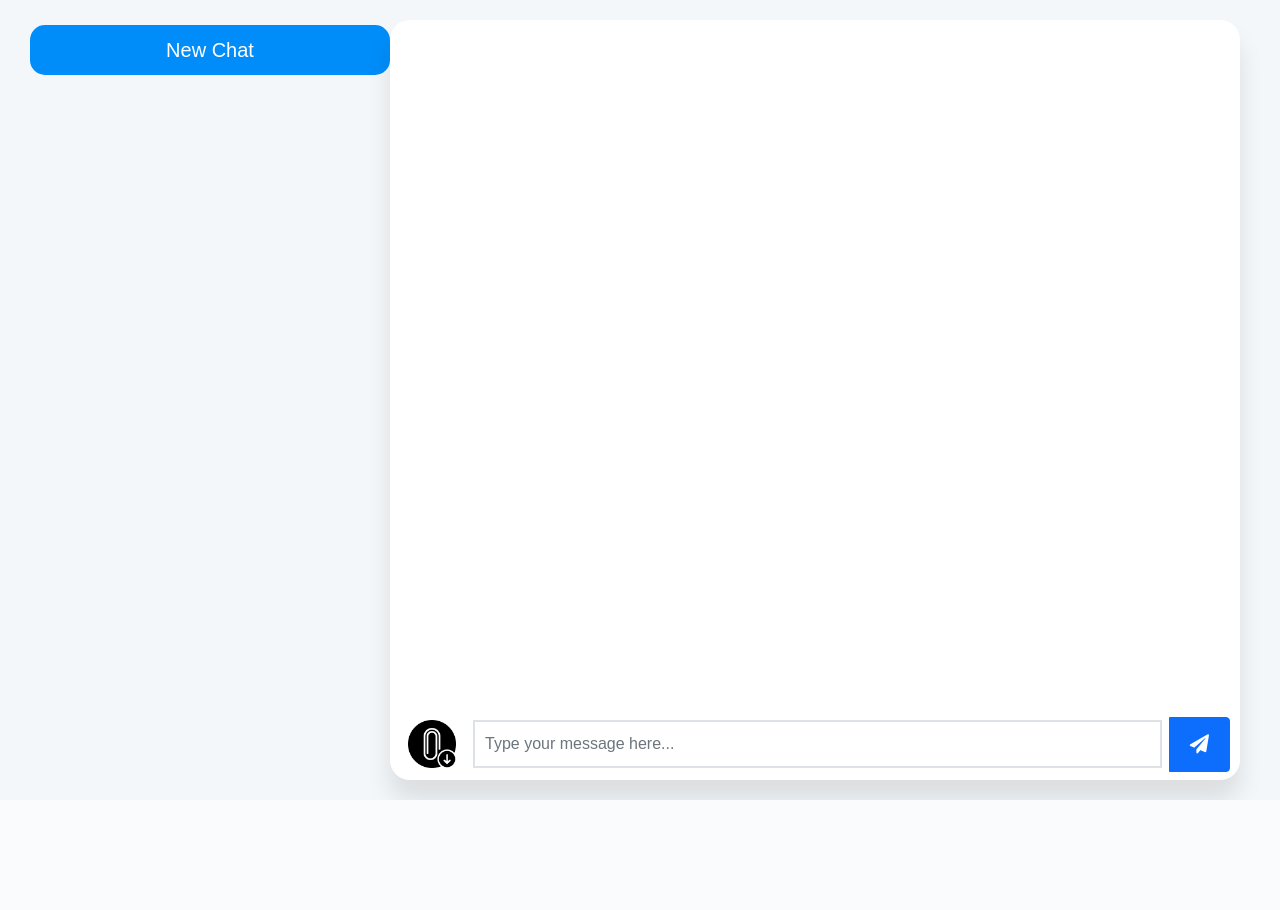
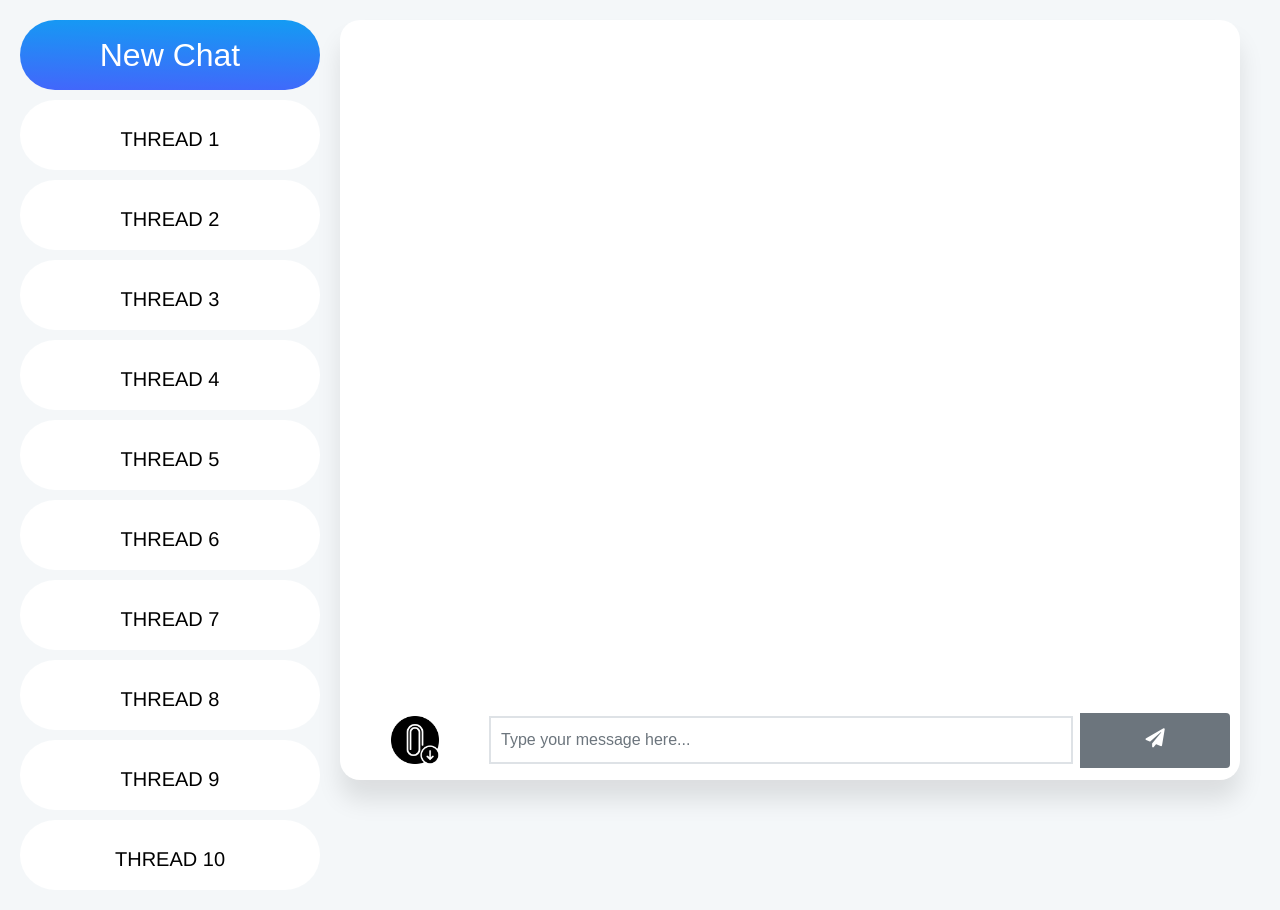
Before and after one commit to blinkswag/Bid_Scope, a Flask app: page / in a window 1280 px wide. Before the commit the page ends 800 px from the top, so only its background shows below. Run offline with Flask 3, Linux system fonts and the light colour scheme; some libraries are stand-ins or nearby versions.

Commit message:
Thread Functionality

```diff
--- a/app/templates/index.html
+++ b/app/templates/index.html
@@ -23,12 +23,78 @@
 }
 
 .new-chat-container {
-            text-align: left; /* Aligns the button to the left */
-            padding-left: 10px; /* Gives some space from the left edge of the page */
-            margin-bottom: 10px; /* Distance between the button and the chat container */
-            margin-top: 5px; /* Moves the button down by 100 pixels */
-        }
+    display: flex;
+    flex-direction: column;  /* Stack buttons vertically */
+    align-items: flex-start; /* Align buttons to the left */
+    gap: 10px;               /* Space between buttons */
+}
 
+.button-48 {
+  appearance: none;
+  background-color: #ffffff;
+  border-width: 0;
+  box-sizing: border-box;
+  color: #000000;
+  cursor: pointer;
+  display: inline-block;
+  /* font-family: Montserrat; */
+  font-size: 20px;
+  font-weight: 500;
+  letter-spacing: 0;
+  line-height: 1em;
+  margin: 0;
+  opacity: 1;
+  outline: 0;
+  padding: 1.5em 2.2em;
+  position: relative;
+  text-align: center;
+  text-decoration: none;
+  text-rendering: geometricprecision;
+  text-transform: uppercase;
+  transition: opacity 300ms cubic-bezier(.694, 0, 0.335, 1),background-color 100ms cubic-bezier(.694, 0, 0.335, 1),color 100ms cubic-bezier(.694, 0, 0.335, 1);
+  user-select: none;
+  -webkit-user-select: none;
+  touch-action: manipulation;
+  vertical-align: baseline;
+  white-space: nowrap;
+  width: 300px;
+    height: 70px;
+    border-radius: 50px;
+}
+
+.button-48:before {
+  animation: opacityFallbackOut .5s step-end forwards;
+  backface-visibility: hidden;
+  background-color: #ebebeb9b;
+  font-family: Clarkson,Helvetica,sans-serif;
+  font-size: 20px;
+  font-weight: 500;
+  clip-path: polygon(-1% 0, 0 0, -25% 100%, -1% 100%);
+  content: "";
+  height: 100%;
+  left: 0;
+  position: absolute;
+  top: 0;
+  transform: translateZ(0);
+  transition: clip-path .5s cubic-bezier(.165, 0.84, 0.44, 1), -webkit-clip-path .5s cubic-bezier(.165, 0.84, 0.44, 1);
+  width: 100%;
+  border-radius: 50px;
+
+}
+
+.button-48:hover:before {
+  animation: opacityFallbackIn 0s step-start forwards;
+  clip-path: polygon(0 0, 101% 0, 101% 101%, 0 101%);
+}
+
+.button-48:after {
+  background-color: #FFFFFF;
+}
+
+.button-48 span {
+  z-index: 1;
+  position: relative;
+}
     .chat-container {
         flex: 3; /* Allows the container to take more space than the new chat container */
         height: 95vh; /* Existing styles */
@@ -98,11 +164,14 @@
             border-color: #007bff;
         }
         .btn {
-    display: inline-flex;
-    align-items: center;
-    justify-content: center;
-    gap: 5px; /* Creates a small space between the icon and text */
-    cursor: pointer;
+    width: 150px;           /* Ensure all buttons have the same width */
+    padding: 10px 20px;     /* Padding for button text */
+    font-size: 16px;        /* Font size similar to 'New Chat' button */
+    text-align: center;     /* Center text within each button */
+    background-color: #6c757d;
+    color: white;
+    border: none;
+    cursor: pointer;        /* Cursor changes to pointer on hover */
 }
 .file-icon {
     height: 40px; /* Adjust this value to increase the size */
@@ -112,14 +181,6 @@
 
 .file-icon:hover {
     transform: scale(1.15); /* Slightly enlarges the icon on hover for interactivity */
-}
-
-.btn {
-    display: inline-flex;
-    align-items: center;
-    justify-content: center;
-    gap: 2px; /* Space between icon and text */
-    cursor: pointer;
 }
 
 #fileUploadForm {
@@ -144,29 +205,73 @@ label[for="fileUpload"] {
     cursor: pointer;
 }
 
+.button-21 {
+    width: 300px;
+    height: 70px;
+  align-items: center;
+  appearance: none;
+  background-color: #0476f7;
+  background-image: linear-gradient(1deg, #4F58FD, #149BF3 99%);
+  background-size: calc(100% + 20px) calc(100% + 20px);
+  border-radius: 100px;
+  border-width: 0;
+  box-shadow: none;
+  box-sizing: border-box;
+  color: #FFFFFF;
+  cursor: pointer;
+  display: inline-flex;
+  font-family: CircularStd,sans-serif;
+  font-size: 2rem;
+  /* height: auto; */
+  justify-content: center;
+  line-height: 1.5;
+  padding: 10px 20px;
+  position: relative;
+  text-align: center;
+  text-decoration: none;
+  transition: background-color .2s,background-position .2s;
+  user-select: none;
+  -webkit-user-select: none;
+  touch-action: manipulation;
+  vertical-align: top;
+  white-space: nowrap;
+  margin-right: 20px;
+}
+
+.button-21:active,
+.button-21:focus {
+  outline: none;
+}
+
+.button-21:hover {
+  background-position: -20px -20px;
+}
+
+.button-21:focus:not(:active) {
+  box-shadow: rgba(32, 38, 42, 0.25) 0 0 0 .125em;
+}
 label[for="fileUpload"] {
     background: none; /* Removes any background styling */
     border: none; /* Removes border */
 }
-        #newThreadBtn {
-            background-color: #018df9; /* Bootstrap's default grey */
-            color: white; /* Ensuring text is visible on grey background */
-            border: none; /* Optional: Removes any default border */
-            width: 360px; /* Set the width of the button */
-            height: 50px;
-            border-radius: 15px;
-            font-size: 20px;
-        }
+        .btn:hover {
+    background-color: #5a6268;  /* Darken button on hover for feedback */
+}
+.chat-btn {
+    background-color: #5a6268;
+    color: white;
+    border: none;
+    width: 360px;
+    height: 50px; /* Fixed height for all buttons */
+    border-radius: 15px; /* Rounded corners */
+    font-size: 20px; /* Larger font size for better readability */
+    margin-bottom: 0px; /* Space between buttons */
+    cursor: pointer; /* Cursor changes to pointer on hover */
+}
 
-        #newThreadBtn:hover {
-            background-color: #5a6268; /* A slightly darker grey on hover */
-            color: #fff; /* Keeping text color consistent */
-        }
-
-
-        .btn:hover {
-            background-color: #cbd5df;
-        }
+.chat-btn:hover {
+    background-color: #018df9; /* Darker blue on hover for feedback */
+}
         .btn:active {
             background-color: #ffffff;
         }
@@ -242,7 +347,18 @@ label[for="fileUpload"] {
 <body>
     <div class="main-container">
         <div class="new-chat-container">
-            <button type="button" id="newThreadBtn" class="btn" aria-label="Start New Chat">New Chat</button>
+            <button type="button" class="button-21" aria-label="Start New Chat">New Chat</button>
+            <button type="button" class="button-48" aria-label="Additional Button 1">Thread 1</button>
+            <button type="button" class="button-48" aria-label="Additional Button 2">Thread 2</button>
+            <button type="button" class="button-48" aria-label="Additional Button 3">Thread 3</button>
+            <button type="button" class="button-48" aria-label="Additional Button 4">Thread 4</button>
+            <button type="button" class="button-48" aria-label="Additional Button 5">Thread 5</button>
+            <button type="button" class="button-48" aria-label="Additional Button 6">Thread 6</button>
+            <button type="button" class="button-48" aria-label="Additional Button 7">Thread 7</button>
+            <button type="button" class="button-48" aria-label="Additional Button 8">Thread 8</button>
+            <button type="button" class="button-48" aria-label="Additional Button 9">Thread 9</button>
+            <button type="button" class="button-48" aria-label="Additional Button 10">Thread 10</button>
+
         </div>
         <div class="chat-container">
         <!-- <h2 class="text-center">Chatbot</h2> -->
@@ -255,7 +371,7 @@ label[for="fileUpload"] {
             <!-- File Upload Button -->
             <label for="fileUpload" class="btn btn-light">
                 <img src="static/attachment.png" alt="Attach file" class="file-icon">
-                <input type="file" id="fileUpload" style="display: none;">
+                <input type="file" id="fileUpload" multiple style="display: none;">
             </label>
             <!-- Hidden Thread ID Input -->
             <input type="hidden" id="threadId" name="thread_id">
@@ -264,17 +380,7 @@ label[for="fileUpload"] {
             <!-- Send Message Button -->
             <button class="btn btn-primary send-button" type="submit" aria-label="Send"><i class="fas fa-paper-plane"></i></button>
         </form>
-        <!-- Separate form for file uploads -->
-        <!-- <form id="fileUploadForm" class="form-inline">
-            <label for="fileUpload" class="btn btn-light">
-                <img src="static/attachment.png" alt="Attach file" class="file-icon">
-                <input type="file" id="fileUpload" style="display: none;" required>
-            </label>
-        </form> -->
-
-        <!-- <button type="button" id="newThreadBtn" class="btn" aria-label="Start New Chat">New Chat</button> -->
     </div>
-
     <script src="https://code.jquery.com/jquery-3.6.0.min.js"></script>
     <script src="https://cdn.jsdelivr.net/npm/bootstrap@5.1.3/dist/js/bootstrap.bundle.min.js"></script>
     <script>
@@ -288,9 +394,6 @@ $(document).ready(function() {
 
         var formData = new FormData(this);
         formData.append('message', messageText);
-
-        // Append user message immediately to the chat window
-        // $('#chatWindow').append('<div class="message user-message">' + messageText + '</div>');
         $('#chatWindow').append('<div class="message user-message"><img src="static/User.png" class="avatar">' + messageText + '</div>');
 
         // Clear the message input field
@@ -337,7 +440,7 @@ $(document).ready(function() {
         }
 
         var fileName = fileData.name;
-        var predefinedMessage = `From the file "${fileName}", please extract information like Product Specifications, Submission Guidelines, Financial and Legal Compliance, Delivery and Packaging Instructions, and Critical Elements and Deadlines and also extract relevant important information`;
+        var predefinedMessage = `From the file "${fileName}", Scan the bid files for critical information essential for bidding, including predefined topics like product specifications, submission guidelines, financial and legal compliance, delivery and packaging, and critical elements and deadlines`;
 
         // Append file uploading message and animation to the chat window
         var loadingElementId = 'loadingMessage' + Date.now();
@@ -373,7 +476,7 @@ $(document).ready(function() {
                 });
             });
 
-            $('#newThreadBtn').click(function() {
+            $('.button-21').click(function() {
                 $('#threadId').val(''); // Reset the thread ID
                 $('#chatWindow').html(''); // Clear the chat window
             });
```
